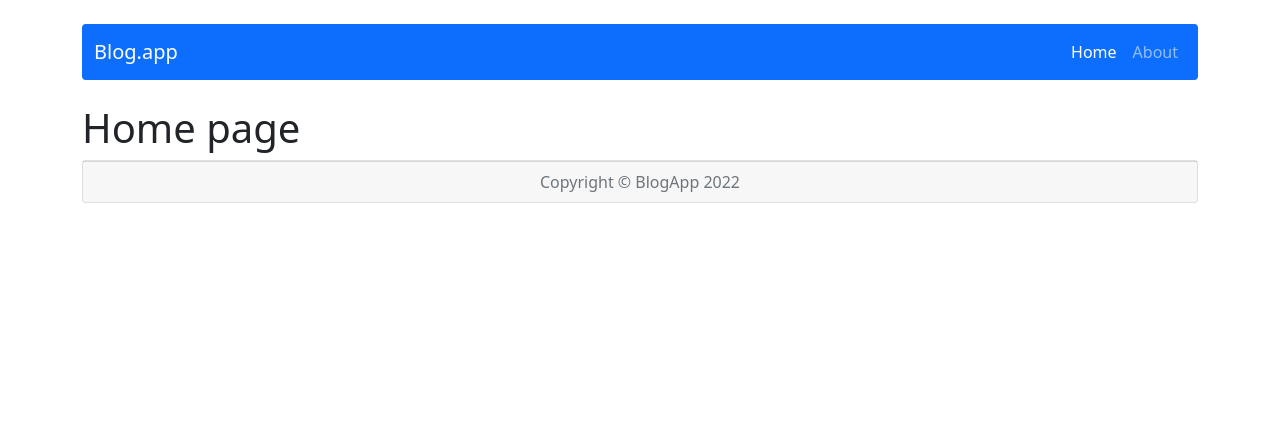
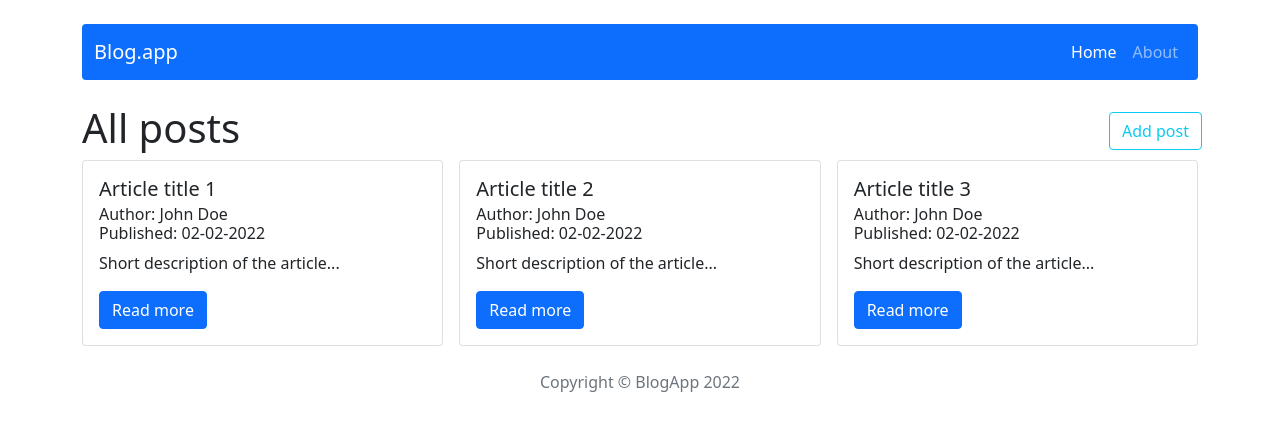
Before and after one commit to Jacob120/blog-react-crud, a React (Create React App) app: page / in a window 1280 px wide. Shown: the top 430 px of the page. Built offline with nearby package versions, Linux system fonts and the light colour scheme.

Commit message:
Add Post.js content

```diff
--- /dev/null
+++ b/src/components/features/CardPosts.js
@@ -0,0 +1,37 @@
+import Card from 'react-bootstrap/Card';
+import Row from 'react-bootstrap/Row';
+import Col from 'react-bootstrap/Col';
+import Button from 'react-bootstrap/Button';
+import { Link } from 'react-router-dom';
+import { useSelector } from 'react-redux';
+import { getAllPosts } from '../../redux/postsRedux';
+
+
+const CardPost = () => {
+
+  const posts = useSelector(getAllPosts);
+
+  return (
+    <section>
+      <Row xs={1} md={3} className="g-3 justify-content-md-center">
+      {posts.map(post => (
+        <Col key={post.id}>
+          <Card>
+            <Card.Body>
+              <Card.Title>{post.title}</Card.Title>
+              <Card.Subtitle className="mb-1">Author: {post.author}</Card.Subtitle>
+              <Card.Subtitle>Published: {post.publishedDate}</Card.Subtitle>
+              <Card.Text className="mt-2">{post.shortDescription}</Card.Text>
+              <Link to={"/post/" + post.id}>
+                <Button variant="primary">Read more</Button>
+              </Link>
+            </Card.Body>
+          </Card>
+        </Col>
+      ))}
+      </Row>
+    </section>
+  );
+};
+
+export default CardPost;
--- a/src/components/pages/Home.js
+++ b/src/components/pages/Home.js
@@ -1,7 +1,23 @@
+import CardPost from '../features/CardPosts';
+import Row from 'react-bootstrap/Row';
+import Col from 'react-bootstrap/Col';
+import Button from 'react-bootstrap/Button';
+import { Link } from 'react-router-dom';
+
 const Home = () => {
   return (
     <div>
-      <h1>Home page</h1>
+      <Row className="justify-content-end">
+        <Col>
+          <h1>All posts</h1>
+        </Col>
+        <Col className="d-flex flex-row-reverse p-2">
+          <Link to="/post/add">
+            <Button variant="outline-info">Add post</Button>{' '}
+          </Link>
+        </Col>
+      </Row>
+      <CardPost />
     </div>
   );
 }
--- a/src/components/pages/Post.js
+++ b/src/components/pages/Post.js
@@ -1,7 +1,38 @@
+import { useParams } from 'react-router-dom';
+import { getPostById } from '../../redux/postsRedux';
+import { useSelector } from 'react-redux';
+import Row from 'react-bootstrap/Row';
+import Col from 'react-bootstrap/Col';
+import Button from 'react-bootstrap/Button';
+import Card from 'react-bootstrap/Card'
+import { Link } from 'react-router-dom';
+
 const Post = () => {
+
+  const {postId} = useParams();
+  const postData = useSelector(state => getPostById(state, postId))
   return (
     <div>
-      <h1>Post page</h1>
+      <Row className="d-flex justify-content-center">
+        <Col xs="12" lg="5">
+        <Card className="border-0">
+            <Card.Body>
+              <Card.Title>{postData.title}</Card.Title>
+              <Card.Subtitle className="mb-1">Author: <span as={Card.Text}>{postData.author}</span></Card.Subtitle>
+              <Card.Subtitle>Published: {postData.publishedDate}</Card.Subtitle>
+              <Card.Text className="mt-2">{postData.content}</Card.Text>
+            </Card.Body>
+          </Card>
+        </Col>
+        <Col xs="12" lg="4">
+        <Link to="/post/edit">
+          <Button variant="outline-info" className="m-2">Edit</Button>
+        </Link>
+        <Link to="/">
+          <Button variant="outline-danger">Delete</Button>
+        </Link>
+        </Col>
+      </Row>
     </div>
   );
 }
--- a/src/components/views/Footer.js
+++ b/src/components/views/Footer.js
@@ -1,11 +1,7 @@
-import Card from 'react-bootstrap/Card';
-
 const Footer = () => {
   return (
-    <Card>
-      <Card.Footer className="text-muted text-center">Copyright &copy; BlogApp 2022</Card.Footer>
-    </Card>
-  );
+      <p className="mt-4 text-muted text-center">Copyright &copy; BlogApp 2022</p>
+   );
 }
 
 export default Footer;
--- a/src/redux/initialState.js
+++ b/src/redux/initialState.js
@@ -1,5 +1,31 @@
 const initialState = {
-  posts: []
+  posts: [
+    {
+      id: '1',
+      title: 'Article title 1',
+      shortDescription: 'Short description of the article...',
+      content: 'Main content of the article',
+      publishedDate: '02-02-2022',
+      author: 'John Doe'
+  },
+    {
+      id: '2',
+      title: 'Article title 2',
+      shortDescription: 'Short description of the article...',
+      content: 'Main content of the article',
+      publishedDate: '02-02-2022',
+      author: 'John Doe'
+  },
+  {
+    id: '3',
+    title: 'Article title 3',
+    shortDescription: 'Short description of the article...',
+    content: 'Main content of the article',
+    publishedDate: '02-02-2022',
+    author: 'John Doe'
+  },
+
+]
 };
 
 export default initialState;
--- a/src/redux/postsRedux.js
+++ b/src/redux/postsRedux.js
@@ -1,4 +1,6 @@
 // selectors
+export const getAllPosts = ({ posts }) => posts;
+export const getPostById = ({ posts }, postId) => posts.find(post => post.id === postId);
 
 // actions
 // const createActionName = actionName => `app/posts/${actionName}`;
```
